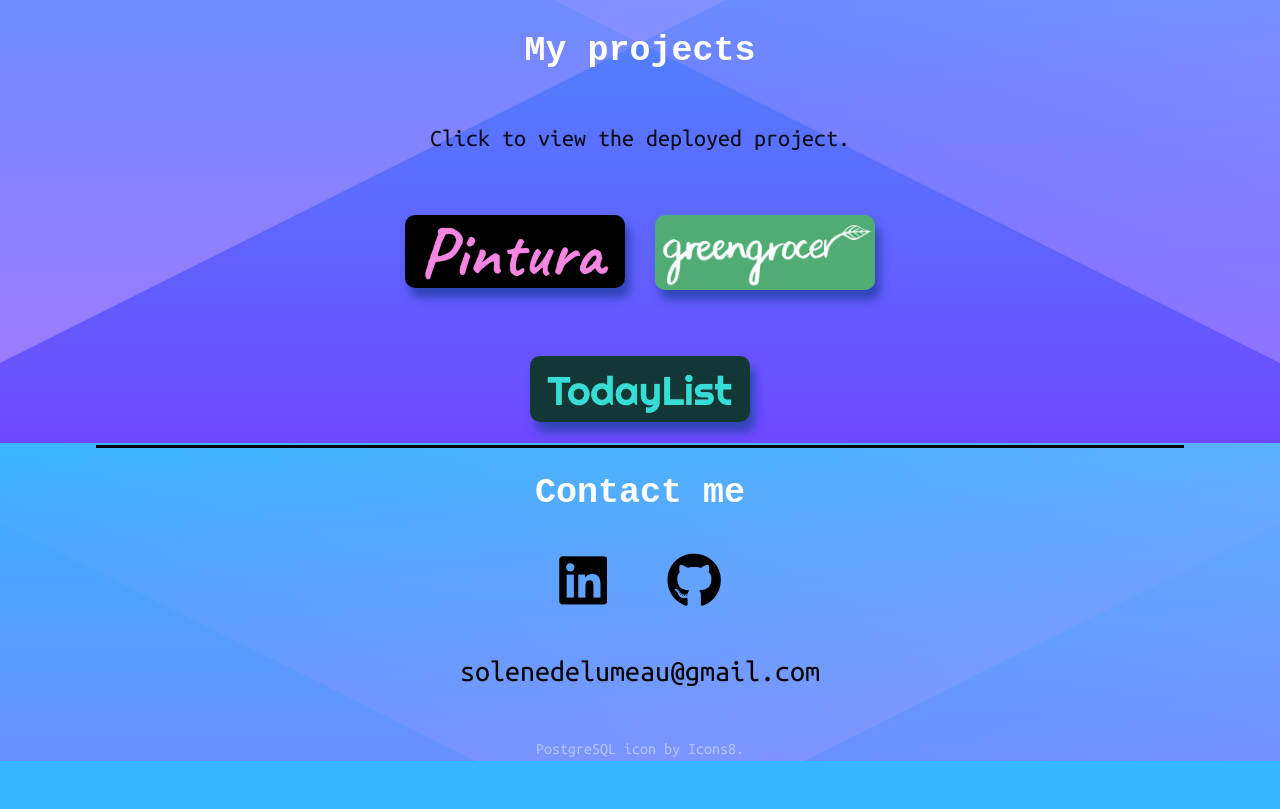
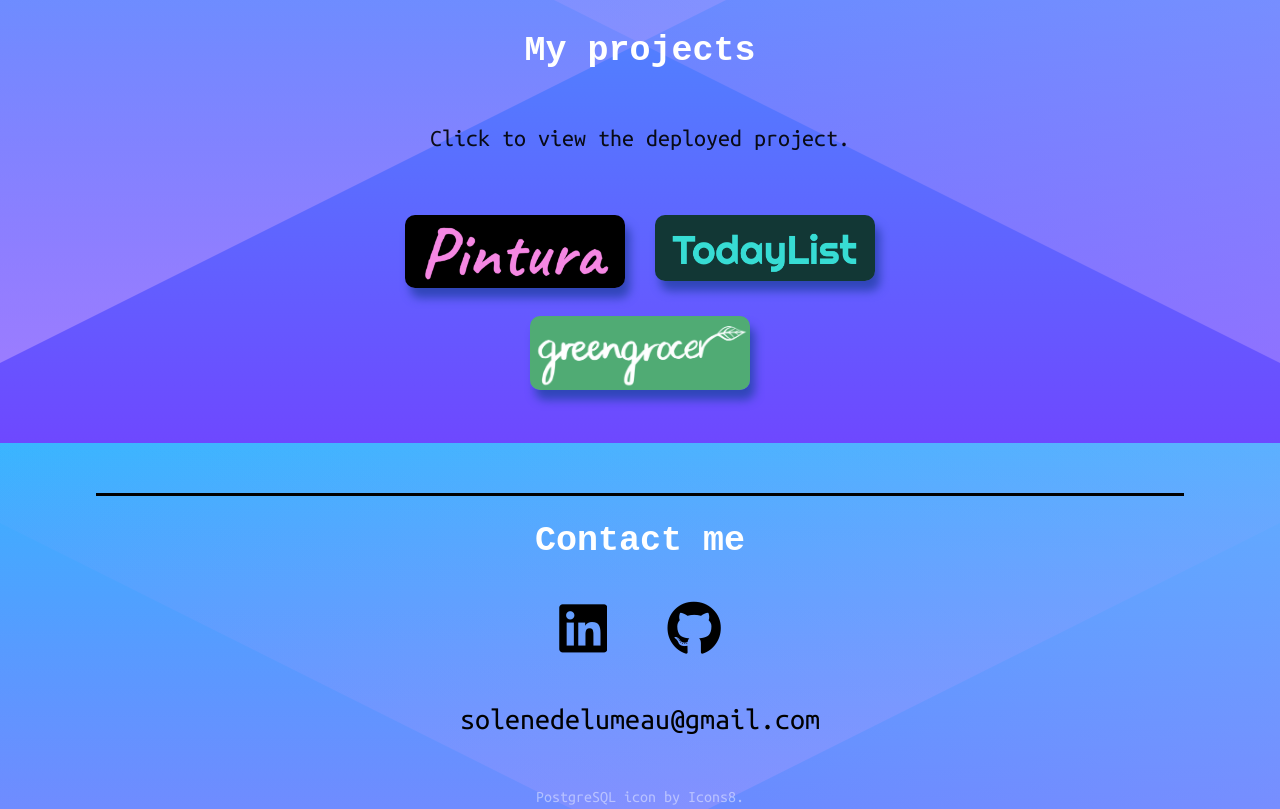
Before and after one commit to solenedel/portfolio, a React (Create React App) app: page / in a window 1280 px wide. Shown: the part 1157-1966 px from the top of the page. Before the commit the page ends 1918 px from the top, so only its background shows below. Built offline with nearby package versions, Linux system fonts and the light colour scheme; a web font is replaced by a local one.

Commit message:
style projects

```diff
--- a/src/components/Projects.js
+++ b/src/components/Projects.js
@@ -11,8 +11,8 @@ const Projects = ({className}) => {
         <p>Click to view the deployed project.</p>
         <div className="projects">
             <a href="https://pintura-mintbean.herokuapp.com/" target="_blank" rel="noreferrer" className="project" id="one"><img src={pintura} alt="Pintura"></img></a>
+            <a href="https://www.https://solenedel.github.io/TodayList/" target="_blank" rel="noreferrer" className="project" ><img src={todaylist} alt="TodayList"></img></a>
             <a href="https://www.greengrocer.me/" target="_blank" rel="noreferrer" className="project" ><img src={greengrocer} alt="GreenGrocer"></img></a>
-             <a href="https://www.https://solenedel.github.io/TodayList/" target="_blank" rel="noreferrer" className="project" ><img src={todaylist} alt="TodayList"></img></a>
         </div>
       </div>
    );
--- a/src/components/styled/Footer.style.js
+++ b/src/components/styled/Footer.style.js
@@ -33,7 +33,7 @@ const StyledFooter = styled(Footer)`
       transition: color 0.5s;
 
       &:hover {
-        color: #FF90FD;
+        color: #8AD5FF;
         transition: color 0.5s;
       }
     }
--- a/src/components/styled/Projects.style.js
+++ b/src/components/styled/Projects.style.js
@@ -36,6 +36,7 @@ const StyledProjects = styled(Projects)`
     overflow-y: show;
     width: 80%;
     max-width: 500px;
+    margin-bottom: 80px;
     /* padding-bottom: 10px; */
   }
 
@@ -43,10 +44,10 @@ const StyledProjects = styled(Projects)`
     padding: 5px 15px 20px 15px;
     max-width: 50%;
   }
-
+/*
   #one {
       margin-bottom: 40px;
-    }
+    } */
 
     img {
       border-radius: 10px;
```
